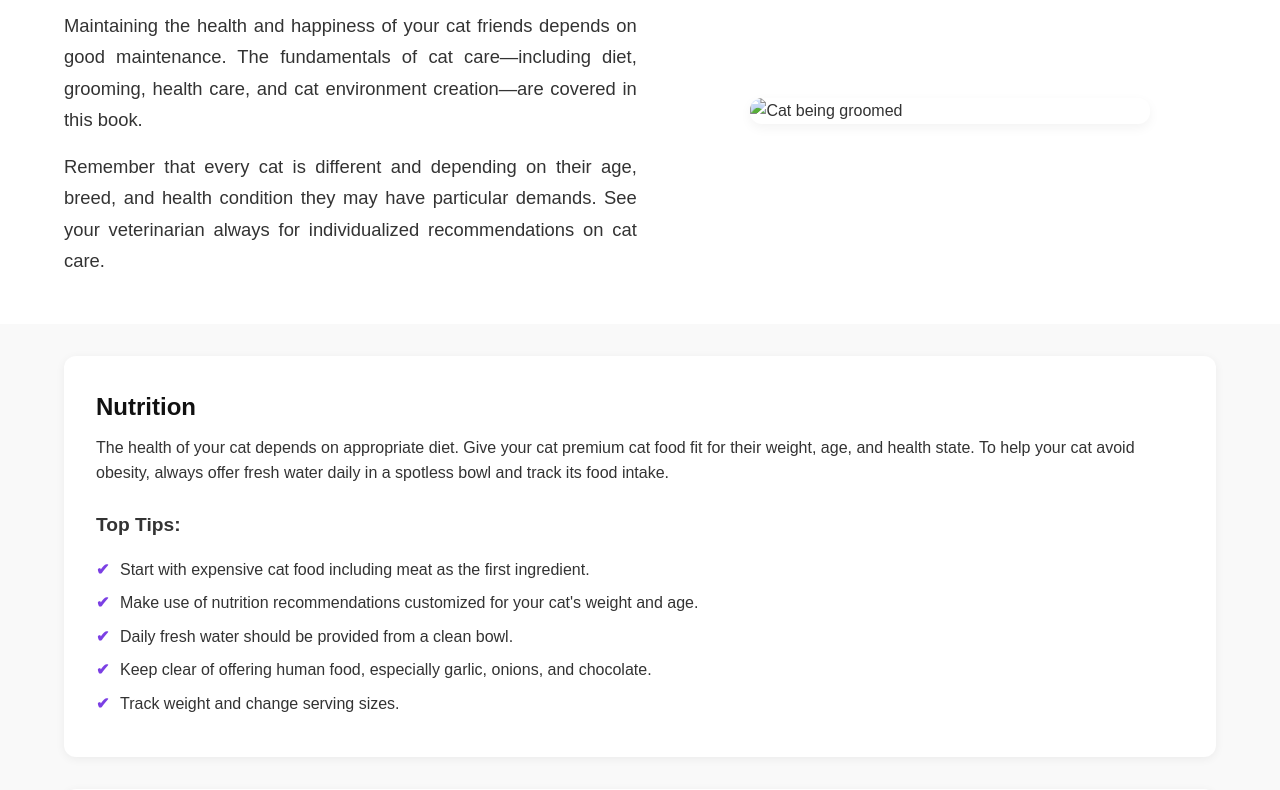
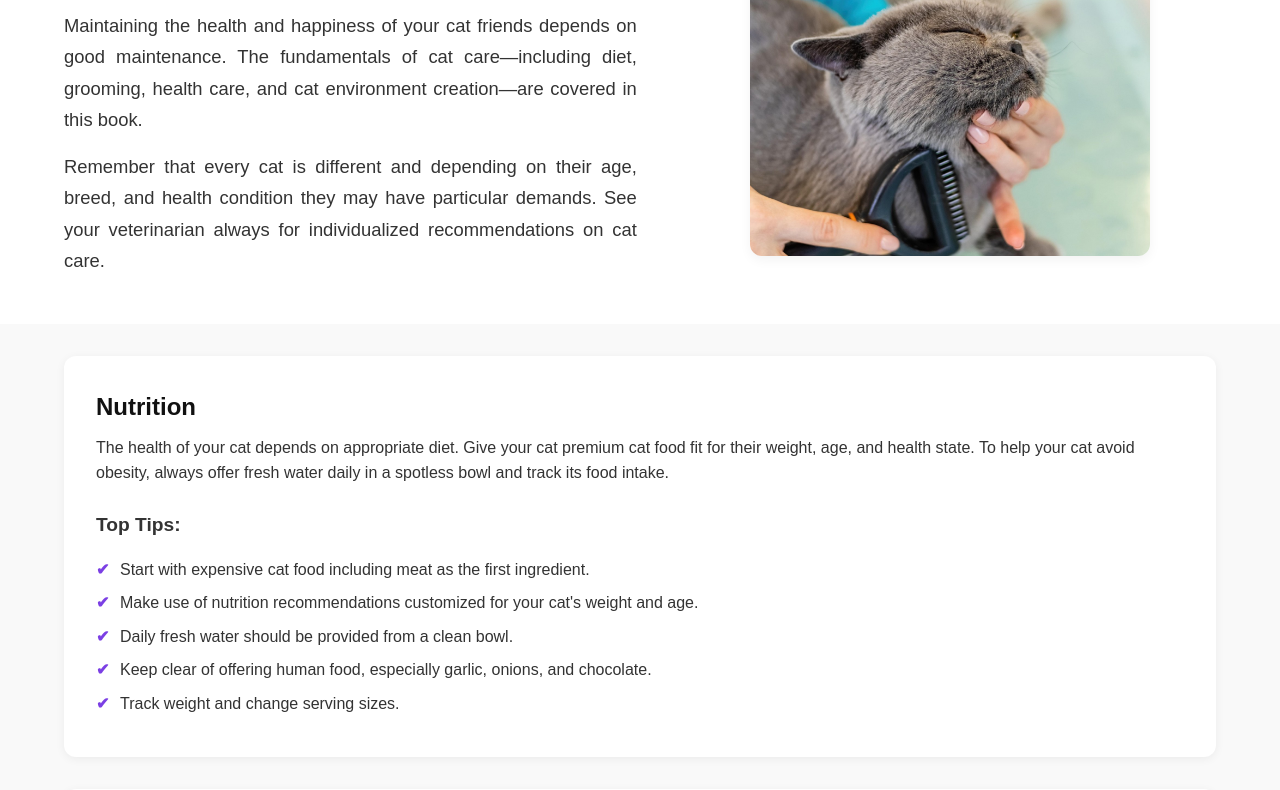
Before and after one commit to ieman12/all-about-cats, a plain HTML site: page care.html in a window 1280 px wide. Shown: the part 230-1020 px from the top of the page. Drawn offline with Linux system fonts and the light colour scheme.

Commit message:
Update care.html

```diff
--- a/care.html
+++ b/care.html
@@ -39,7 +39,7 @@
         </p>
       </div>
       <div class="hero-image">
-        <img src="images/cat12.jpg" alt="Cat being groomed">
+        <img src="cat12.jpg" alt="Cat being groomed">
       </div>
     </div>
   </section>
```
